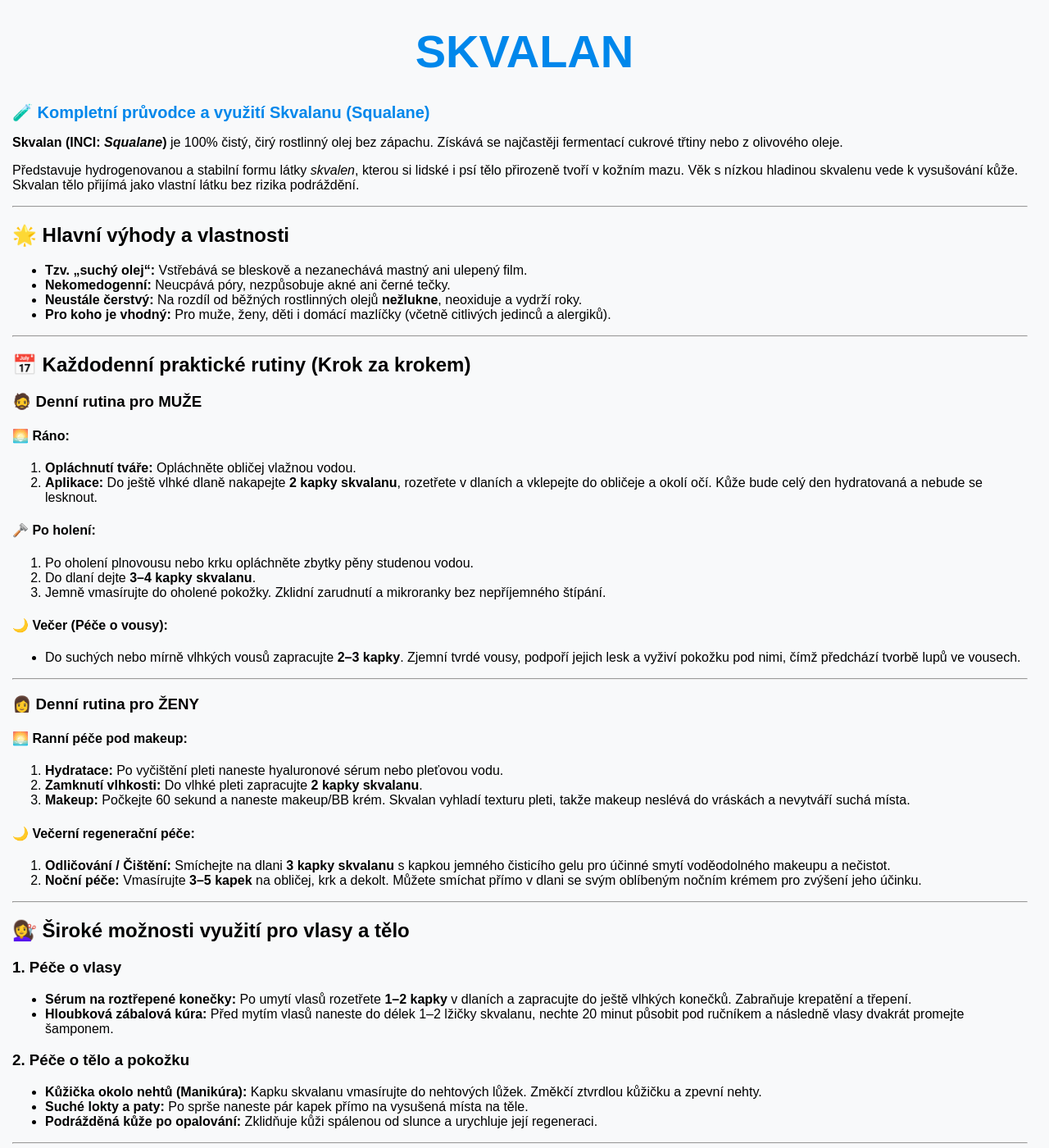
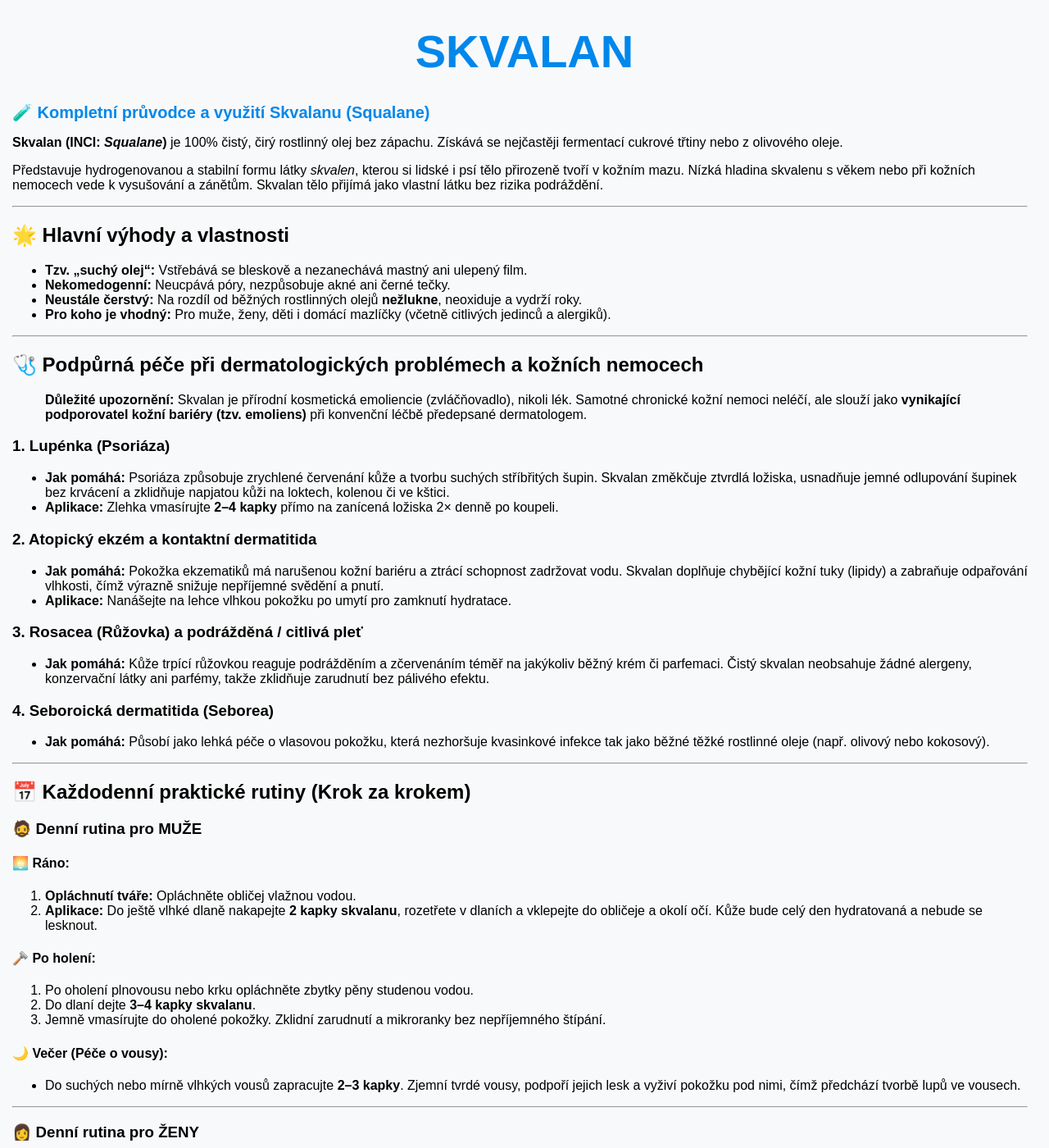
Before and after one commit to bedjan/bedjan.github.io, a Jekyll site: the page built from skvalan.md, in a window 1280 px wide and 1400 px high. Shown: the whole window at 82% size. Built offline with Jekyll 4.4.1, drawn with Linux system fonts in a browser that asks for light colours; our own code applies the rules of GitHub Pages for plain Markdown files.

Commit message:
Update skvalan.md

```diff
--- a/skvalan.md
+++ b/skvalan.md
@@ -1,8 +1,8 @@
 # 🧪 Kompletní průvodce a využití Skvalanu (Squalane)
 
-**Skvalan (INCI: *Squalane*)** je 100% čistý, čirý rostlinný olej bez zápachu. Získává se najčastěji fermentací cukrové třtiny nebo z olivového oleje.
+**Skvalan (INCI: *Squalane*)** je 100% čistý, čirý rostlinný olej bez zápachu. Získává se nejčastěji fermentací cukrové třtiny nebo z olivového oleje.
 
-Představuje hydrogenovanou a stabilní formu látky *skvalen*, kterou si lidské i psí tělo přirozeně tvoří v kožním mazu. Věk s nízkou hladinou skvalenu vede k vysušování kůže. Skvalan tělo přijímá jako vlastní látku bez rizika podráždění.
+Představuje hydrogenovanou a stabilní formu látky *skvalen*, kterou si lidské i psí tělo přirozeně tvoří v kožním mazu. Nízká hladina skvalenu s věkem nebo při kožních nemocech vede k vysušování a zánětům. Skvalan tělo přijímá jako vlastní látku bez rizika podráždění.
 
 ---
 
@@ -11,6 +11,26 @@ Představuje hydrogenovanou a stabilní formu látky *skvalen*, kterou si lidsk
 * **Nekomedogenní:** Neucpává póry, nezpůsobuje akné ani černé tečky.
 * **Neustále čerstvý:** Na rozdíl od běžných rostlinných olejů **nežlukne**, neoxiduje a vydrží roky.
 * **Pro koho je vhodný:** Pro muže, ženy, děti i domácí mazlíčky (včetně citlivých jedinců a alergiků).
+
+---
+
+## 🩺 Podpůrná péče při dermatologických problémech a kožních nemocech
+
+> **Důležité upozornění:** Skvalan je přírodní kosmetická emoliencie (zvláčňovadlo), nikoli lék. Samotné chronické kožní nemoci neléčí, ale slouží jako **vynikající podporovatel kožní bariéry (tzv. emoliens)** při konvenční léčbě předepsané dermatologem.
+
+### 1. Lupénka (Psoriáza)
+* **Jak pomáhá:** Psoriáza způsobuje zrychlené červenání kůže a tvorbu suchých stříbřitých šupin. Skvalan změkčuje ztvrdlá ložiska, usnadňuje jemné odlupování šupinek bez krvácení a zklidňuje napjatou kůži na loktech, kolenou či ve kštici.
+* **Aplikace:** Zlehka vmasírujte **2–4 kapky** přímo na zanícená ložiska 2× denně po koupeli.
+
+### 2. Atopický ekzém a kontaktní dermatitida
+* **Jak pomáhá:** Pokožka ekzematiků má narušenou kožní bariéru a ztrácí schopnost zadržovat vodu. Skvalan doplňuje chybějící kožní tuky (lipidy) a zabraňuje odpařování vlhkosti, čímž výrazně snižuje nepříjemné svědění a pnutí.
+* **Aplikace:** Nanášejte na lehce vlhkou pokožku po umytí pro zamknutí hydratace.
+
+### 3. Rosacea (Růžovka) a podrážděná / citlivá pleť
+* **Jak pomáhá:** Kůže trpící růžovkou reaguje podrážděním a zčervenáním téměř na jakýkoliv běžný krém či parfemaci. Čistý skvalan neobsahuje žádné alergeny, konzervační látky ani parfémy, takže zklidňuje zarudnutí bez pálivého efektu.
+
+### 4. Seboroická dermatitida (Seborea)
+* **Jak pomáhá:** Působí jako lehká péče o vlasovou pokožku, která nezhoršuje kvasinkové infekce tak jako běžné těžké rostlinné oleje (např. olivový nebo kokosový).
 
 ---
 
```
